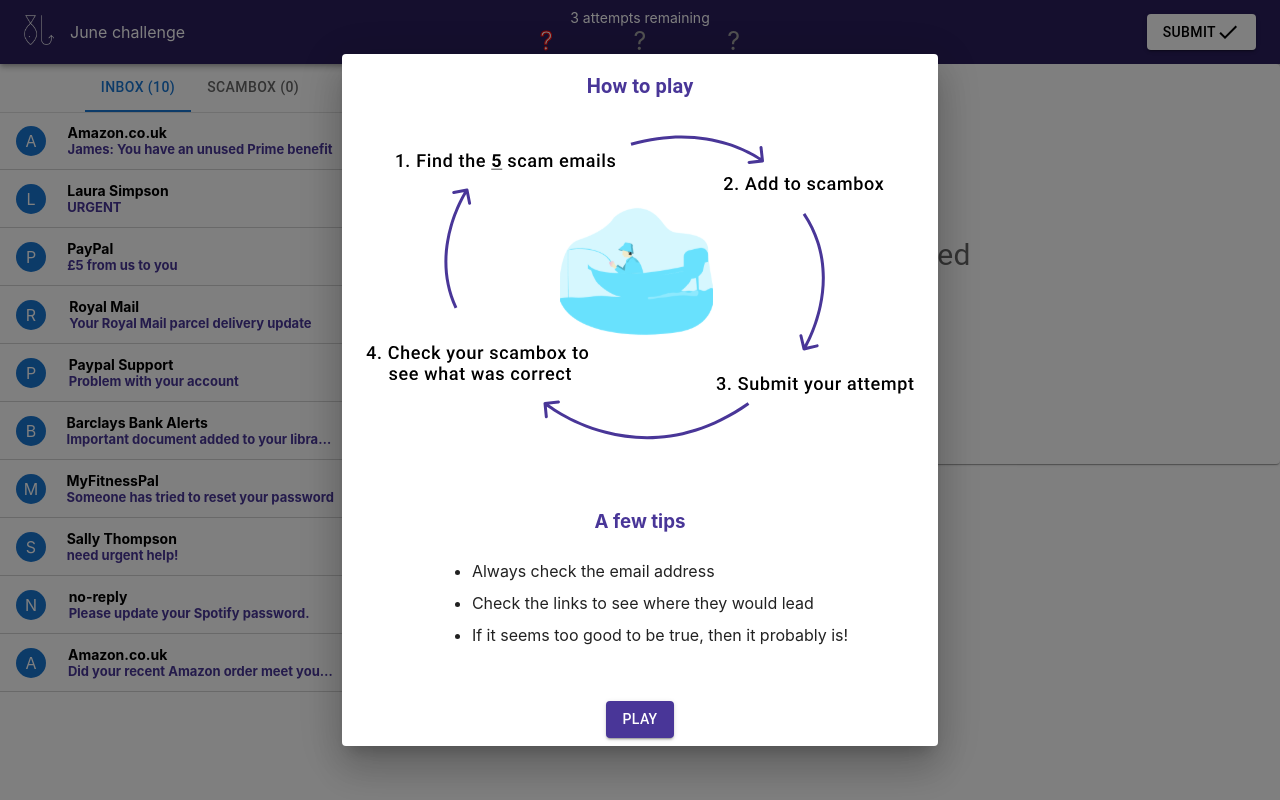
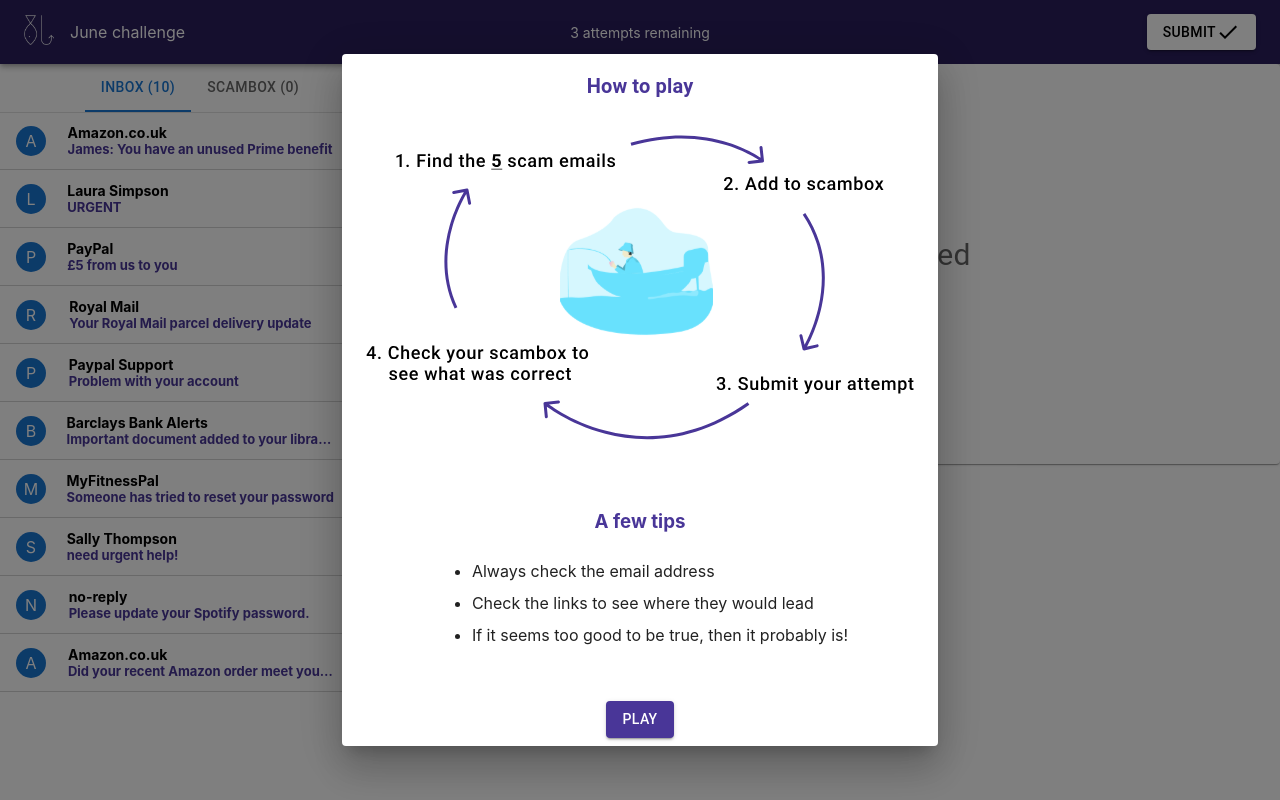
Before and after one commit to patrickcollings/phish-me-if-you-can-2, a React app: page /inbox in a window 1280 px wide. Built offline with nearby package versions, Linux system fonts and the light colour scheme.

Commit message:
fixed attempt text plurality

```diff
--- a/src/components/nav-bar/nav-bar.jsx
+++ b/src/components/nav-bar/nav-bar.jsx
@@ -94,9 +94,9 @@
                   fontSize: "14px",
                 }}
               >
-                {isFinished ? 'final scores' : `${3 - attempts.length} attempts remaining`}
+                {isFinished ? 'final scores' : `${3 - attempts.length} attempt${3 - attempts.length !== 1 ? 's' : ''} remaining`}
               </p>
-              <div className="ScoreContainer"
+              {/* <div className="ScoreContainer"
                 style={{
                   display: "flex",
                   justifyContent: "space-between",
@@ -104,7 +104,7 @@
                 }}
               >
                 {setupScores()}
-              </div>
+              </div> */}
             </div>
             <div
               style={{
```
